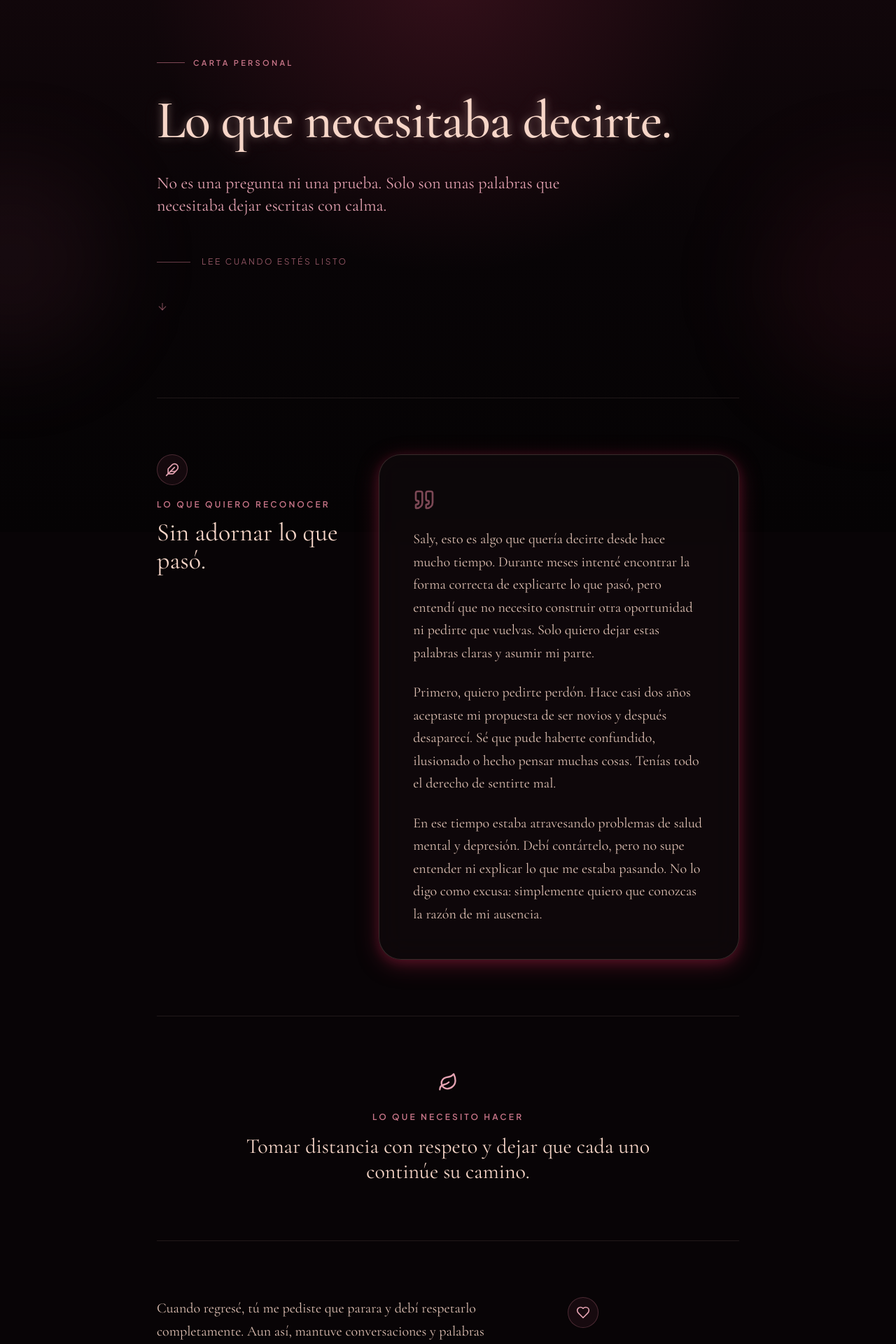
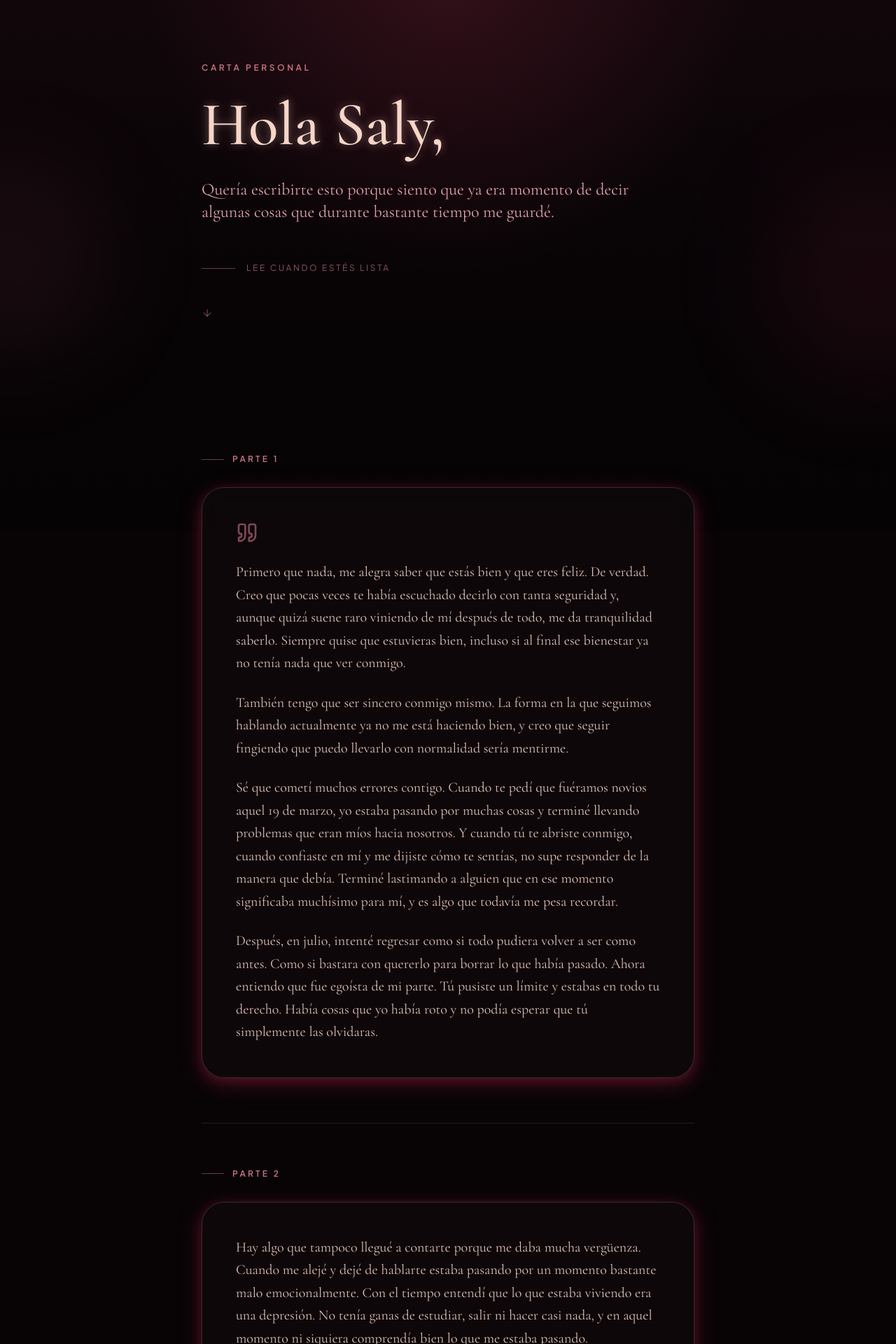
Before and after one commit to dppablito4-oss/playlist_am..., a React (Vite) app: page / in a window 1280 px wide. Shown: the part 40-1960 px from the top of the page at 70% size. Built offline with nearby package versions, Linux system fonts and the light colour scheme.

Commit message:
feat: publish definitive farewell letter

```diff
--- a/src/App.jsx
+++ b/src/App.jsx
@@ -1,27 +1,78 @@
 import React from 'react';
-import { ArrowDown, Feather, Heart, Leaf, Quote } from 'lucide-react';
+import { ArrowDown, Heart, Quote } from 'lucide-react';
 import { motion } from 'framer-motion';
 
-const paragraphs = [
-  'Saly, esto es algo que quería decirte desde hace mucho tiempo. Durante meses intenté encontrar la forma correcta de explicarte lo que pasó, pero entendí que no necesito construir otra oportunidad ni pedirte que vuelvas. Solo quiero dejar estas palabras claras y asumir mi parte.',
-  'Primero, quiero pedirte perdón. Hace casi dos años aceptaste mi propuesta de ser novios y después desaparecí. Sé que pude haberte confundido, ilusionado o hecho pensar muchas cosas. Tenías todo el derecho de sentirte mal.',
-  'En ese tiempo estaba atravesando problemas de salud mental y depresión. Debí contártelo, pero no supe entender ni explicar lo que me estaba pasando. No lo digo como excusa: simplemente quiero que conozcas la razón de mi ausencia.',
-  'Cuando regresé, tú me pediste que parara y debí respetarlo completamente. Aun así, mantuve conversaciones y palabras cariñosas porque una parte de mí seguía pensando que quizá todavía existía una posibilidad. Ahora entiendo que no puedo obligarte a amarme, confiar en mí ni perdonarme.',
-  'También entendí que esta dinámica de seguir hablando y ayudándonos mientras yo mantengo esperanza no me hace bien. Por eso necesito tomar distancia y dejar de buscarte como antes. No es un castigo ni un reclamo; es algo que necesito hacer para poder seguir adelante.',
-  'Te deseo sinceramente lo mejor. No permitas que lo que pasó conmigo te haga cerrar el corazón ni te impida ser feliz. Eres una persona valiosa, inteligente y de buen corazón, y mereces vivir algo bonito y tranquilo.',
-  'Gracias por haber sido importante para mí y por haberme enseñado tanto. Me quedo con lo bueno, asumo lo que hice mal y te dejo seguir tu camino en paz.',
+const letterParts = [
+  {
+    paragraphs: [
+      'Primero que nada, me alegra saber que estás bien y que eres feliz. De verdad. Creo que pocas veces te había escuchado decirlo con tanta seguridad y, aunque quizá suene raro viniendo de mí después de todo, me da tranquilidad saberlo. Siempre quise que estuvieras bien, incluso si al final ese bienestar ya no tenía nada que ver conmigo.',
+      'También tengo que ser sincero conmigo mismo. La forma en la que seguimos hablando actualmente ya no me está haciendo bien, y creo que seguir fingiendo que puedo llevarlo con normalidad sería mentirme.',
+      'Sé que cometí muchos errores contigo. Cuando te pedí que fuéramos novios aquel 19 de marzo, yo estaba pasando por muchas cosas y terminé llevando problemas que eran míos hacia nosotros. Y cuando tú te abriste conmigo, cuando confiaste en mí y me dijiste cómo te sentías, no supe responder de la manera que debía. Terminé lastimando a alguien que en ese momento significaba muchísimo para mí, y es algo que todavía me pesa recordar.',
+      'Después, en julio, intenté regresar como si todo pudiera volver a ser como antes. Como si bastara con quererlo para borrar lo que había pasado. Ahora entiendo que fue egoísta de mi parte. Tú pusiste un límite y estabas en todo tu derecho. Había cosas que yo había roto y no podía esperar que tú simplemente las olvidaras.',
+    ],
+  },
+  {
+    paragraphs: [
+      'Hay algo que tampoco llegué a contarte porque me daba mucha vergüenza. Cuando me alejé y dejé de hablarte estaba pasando por un momento bastante malo emocionalmente. Con el tiempo entendí que lo que estaba viviendo era una depresión. No tenía ganas de estudiar, salir ni hacer casi nada, y en aquel momento ni siquiera comprendía bien lo que me estaba pasando.',
+      'Tal vez debí confiar en ti y decirte que no estaba bien, pero no lo hice. Y no te cuento esto para justificarme ni para cambiar la forma en la que ves lo que pasó. Mis errores fueron míos. Simplemente no quería despedirme dejando también esa parte sin decir.',
+      'Durante todo este último año seguimos hablando con cierta normalidad. Muchas veces estuve ahí cuando necesitabas ayuda con algún trabajo, algún tema o cualquier cosa. Y quiero dejar algo claro: nunca pensé que te aprovecharas de mí ni que me buscaras con malas intenciones.',
+      'El problema fue que yo nunca conseguí separar del todo las cosas.',
+      'Me gustaba poder ayudarte, hablar contigo, saber de ti. Pero en algún punto empecé a guardar una pequeña esperanza de que quizá algún día algo pudiera cambiar. Pensaba que tal vez el tiempo iba a hacer que volvieras a verme como antes.',
+      'Y terminé aferrándome más a esa posibilidad que a la realidad.',
+      'En abril volví a engancharme bastante. Y desde ahí, cualquier mensaje tuyo, incluso uno completamente normal, podía hacer que mi cabeza empezara otra vez con el “quizá algún día”.',
+    ],
+  },
+  {
+    paragraphs: [
+      'Y sé que no puedo seguir viviendo esperando un “quizá”.',
+      'No porque tú hayas hecho algo malo. Tú nunca me prometiste nada. Nunca me dijiste que esperara. Esa esperanza me la construí yo solo.',
+      'Por eso he decidido alejarme y dejar de hablar contigo.',
+      'No quiero que veas esto como un reclamo, ni como una forma de hacerte sentir culpable, ni mucho menos como un intento de que cambies de opinión. Sea cual sea tu decisión, tu forma de verme o el camino que quieras seguir, está bien. La respeto.',
+      'Simplemente yo también necesito tomar una decisión por mí.',
+      'Y mi decisión es cerrar esta etapa.',
+      'No quiero seguir esperando algo que quizá nunca llegue, ni seguir interpretando pequeños momentos como posibilidades. Quiero poder recordar lo nuestro con cariño sin quedarme atrapado ahí.',
+      'Porque sí, a pesar de todo, te tuve muchísimo cariño. Y probablemente una parte de mí siempre va a recordar con cariño quién fuiste en mi vida y lo que significaste para mí en determinado momento.',
+      'Pero querer a alguien también puede significar aceptar que las cosas no salieron como uno imaginaba.',
+      'Y creo que finalmente estoy aprendiendo a aceptar eso.',
+    ],
+  },
+  {
+    paragraphs: [
+      'No me voy pensando que tú me debes algo. Tampoco quiero que pienses que me alejo esperando que algún día regreses. Si nuestros caminos vuelven a cruzarse, será lo que tenga que ser, pero yo ya no quiero vivir pendiente de esa posibilidad.',
+      'Prefiero quedarme con lo bueno.',
+      'Con las conversaciones, los momentos, las cosas que aprendí, incluso con los errores que cometí porque también me hicieron entender muchas cosas sobre mí.',
+      'Y aunque nuestra historia no terminó como alguna vez imaginé, me alegra que haya existido.',
+      'De corazón espero que te vaya bien. En tus estudios, con tu familia, con tus proyectos y con todo lo que quieras construir para tu vida.',
+      'También espero que encuentres personas que sepan cuidarte, respetarte y hacerte sentir tranquila. Y si algún día vuelves a enamorarte, si es que aún no los haces, espero que sea de alguien que sepa valorar esa confianza que alguna vez tú también me diste.',
+      'Creo que algunas personas llegan a nuestra vida para quedarse y otras simplemente dejan algo importante antes de continuar su camino.',
+      'Tú dejaste algo importante en la mía.',
+      'Y creo que ya puedo agradecerlo sin necesidad de seguir aferrándome.',
+      'Cuídate mucho.',
+      'De verdad espero que seas feliz, incluso si esa felicidad ocurre lejos de mí.',
+      'Adiós Saly Beatriz.',
+    ],
+  },
 ];
 
-function Section({ children, className = '' }) {
+function LetterPart({ paragraphs, index }) {
   return (
     <motion.section
-      initial={{ opacity: 0, y: 20 }}
+      initial={{ opacity: 0, y: 18 }}
       whileInView={{ opacity: 1, y: 0 }}
-      viewport={{ once: true, margin: '-60px' }}
-      transition={{ duration: 0.7, ease: 'easeOut' }}
-      className={`relative ${className}`}
+      viewport={{ once: true, margin: '-50px' }}
+      transition={{ duration: 0.65, ease: 'easeOut' }}
+      className="border-t border-rosegold-light/10 py-12 first:border-t-0 sm:py-16"
     >
-      {children}
+      <div className="mb-6 flex items-center gap-3 text-[10px] font-semibold uppercase tracking-[0.24em] text-rosegold-deep sm:mb-8 sm:text-xs sm:tracking-[0.28em]">
+        <span className="h-px w-8 bg-rosegold-deep/50" />
+        Parte {index + 1}
+      </div>
+      <div className="glass-panel rounded-3xl p-6 shadow-burgundy-glow sm:rounded-4xl sm:p-12">
+        {index === 0 && <Quote aria-hidden="true" className="mb-6 h-7 w-7 text-rosegold-deep/60 sm:h-8 sm:w-8" />}
+        <div className="space-y-5 font-serif text-[1.08rem] leading-[1.72] text-rosegold-light/90 sm:space-y-6 sm:text-xl sm:leading-relaxed">
+          {paragraphs.map((paragraph) => <p key={paragraph}>{paragraph}</p>)}
+        </div>
+      </div>
     </motion.section>
   );
 }
@@ -33,83 +84,28 @@ export default function App() {
       <div className="pointer-events-none fixed -left-32 top-1/3 h-72 w-72 rounded-full bg-rosegold-dark/10 blur-3xl" />
       <div className="pointer-events-none fixed -right-32 bottom-1/4 h-80 w-80 rounded-full bg-burgundy-vibrant/10 blur-3xl" />
 
-      <main className="relative z-10 mx-auto max-w-4xl px-4 pb-16 sm:px-8 sm:pb-24">
-        <header className="flex min-h-[68vh] flex-col justify-center py-16 sm:min-h-[76vh] sm:py-20">
-          <div className="mb-7 flex items-center gap-3 text-[10px] font-semibold uppercase tracking-[0.24em] text-rosegold-deep sm:mb-8 sm:text-[11px] sm:tracking-[0.3em]">
-            <span className="h-px w-8 bg-rosegold-deep/60 sm:w-10" />
-            Carta personal
+      <main className="relative z-10 mx-auto max-w-3xl px-4 pb-16 sm:px-8 sm:pb-24">
+        <header className="flex min-h-[72vh] flex-col justify-center py-16 sm:min-h-[78vh] sm:py-20">
+          <p className="mb-7 text-[10px] font-semibold uppercase tracking-[0.25em] text-rosegold-deep sm:mb-8 sm:text-xs sm:tracking-[0.3em]">Carta personal</p>
+          <h1 className="font-serif text-[clamp(3rem,15vw,5.5rem)] font-medium leading-[0.94] text-rosegold-light text-glow-rosegold">Hola Saly,</h1>
+          <p className="mt-7 max-w-2xl font-serif text-xl leading-relaxed text-rosegold-mid sm:mt-9 sm:text-2xl">
+            Quería escribirte esto porque siento que ya era momento de decir algunas cosas que durante bastante tiempo me guardé.
+          </p>
+          <div className="mt-10 flex items-center gap-3 text-rosegold-deep/70 sm:mt-14 sm:gap-4">
+            <span className="h-px w-10 bg-rosegold-deep/50 sm:w-12" />
+            <span className="text-[10px] uppercase tracking-[0.18em] sm:text-xs sm:tracking-[0.22em]">Lee cuando estés lista</span>
           </div>
-
-          <h1 className="max-w-3xl font-serif text-[clamp(2.8rem,13vw,5rem)] font-medium leading-[0.98] text-rosegold-light text-glow-rosegold sm:text-display">
-            Lo que necesitaba decirte.
-          </h1>
-
-          <p className="mt-6 max-w-xl font-serif text-lg leading-relaxed text-rosegold-mid sm:mt-8 sm:text-2xl">
-            No es una pregunta ni una prueba. Solo son unas palabras que necesitaba dejar escritas con calma.
-          </p>
-
-          <div className="mt-10 flex items-center gap-3 text-rosegold-deep/70 sm:mt-14 sm:gap-4">
-            <div className="h-px w-10 bg-rosegold-deep/50 sm:w-12" />
-            <span className="text-[10px] uppercase tracking-[0.18em] sm:text-xs sm:tracking-[0.22em]">Lee cuando estés listo</span>
-          </div>
-
           <ArrowDown aria-hidden="true" className="mt-10 h-4 w-4 text-rosegold-deep/50 sm:mt-12" />
         </header>
 
-        <Section className="grid gap-7 border-t border-rosegold-light/10 py-14 sm:gap-10 sm:py-20 lg:grid-cols-[0.7fr_1.3fr]">
-          <div>
-            <div className="mb-4 flex h-10 w-10 items-center justify-center rounded-full border border-rosegold-deep/30 bg-rosegold-dark/10 sm:mb-5 sm:h-11 sm:w-11">
-              <Feather className="h-4 w-4 text-rosegold-mid sm:h-5 sm:w-5" />
-            </div>
-            <p className="text-[10px] font-semibold uppercase tracking-[0.22em] text-rosegold-deep sm:text-xs sm:tracking-[0.26em]">Lo que quiero reconocer</p>
-            <h2 className="mt-3 max-w-xs font-serif text-3xl leading-tight text-rosegold-light sm:text-4xl">Sin adornar lo que pasó.</h2>
-          </div>
+        <article aria-label="Carta para Saly">
+          {letterParts.map((part, index) => <LetterPart key={index} paragraphs={part.paragraphs} index={index} />)}
+        </article>
 
-          <article className="glass-panel rounded-3xl p-6 shadow-burgundy-glow sm:rounded-4xl sm:p-12">
-            <Quote aria-hidden="true" className="mb-5 h-7 w-7 text-rosegold-deep/60 sm:mb-6 sm:h-8 sm:w-8" />
-            <div className="space-y-5 font-serif text-[1.08rem] leading-[1.7] text-rosegold-light/90 sm:space-y-6 sm:text-xl sm:leading-relaxed">
-              {paragraphs.slice(0, 3).map((paragraph) => <p key={paragraph}>{paragraph}</p>)}
-            </div>
-          </article>
-        </Section>
-
-        <Section className="border-y border-rosegold-light/10 py-14 sm:py-20">
-          <div className="mx-auto flex max-w-2xl flex-col items-center px-2 text-center sm:px-8">
-            <Leaf className="mb-5 h-6 w-6 text-rosegold-mid sm:mb-7 sm:h-7 sm:w-7" />
-            <p className="mb-4 text-[10px] font-semibold uppercase tracking-[0.22em] text-rosegold-deep sm:text-xs sm:tracking-[0.26em]">Lo que necesito hacer</p>
-            <p className="font-serif text-2xl leading-tight text-rosegold-light sm:text-3xl">
-              Tomar distancia con respeto y dejar que cada uno continúe su camino.
-            </p>
-          </div>
-        </Section>
-
-        <Section className="grid gap-7 py-14 sm:gap-10 sm:py-20 lg:grid-cols-[1.3fr_0.7fr]">
-          <article className="order-2 space-y-5 font-serif text-[1.08rem] leading-[1.7] text-rosegold-light/90 sm:space-y-6 sm:text-xl sm:leading-relaxed lg:order-1">
-            {paragraphs.slice(3).map((paragraph) => <p key={paragraph}>{paragraph}</p>)}
-          </article>
-
-          <div className="order-1 lg:order-2 lg:pl-8">
-            <div className="mb-4 flex h-10 w-10 items-center justify-center rounded-full border border-rosegold-deep/30 bg-rosegold-dark/10 sm:mb-5 sm:h-11 sm:w-11">
-              <Heart className="h-4 w-4 text-rosegold-mid sm:h-5 sm:w-5" />
-            </div>
-            <p className="text-[10px] font-semibold uppercase tracking-[0.22em] text-rosegold-deep sm:text-xs sm:tracking-[0.26em]">Lo que queda</p>
-            <h2 className="mt-3 font-serif text-3xl leading-tight text-rosegold-light sm:text-4xl">Gratitud, aprendizaje y paz.</h2>
-          </div>
-        </Section>
-
-        <Section className="border-t border-rosegold-light/10 py-20 text-center sm:py-24">
-          <Heart aria-hidden="true" className="mx-auto mb-6 h-7 w-7 fill-rosegold-dark/30 text-rosegold-mid sm:mb-7 sm:h-8 sm:w-8" />
-          <p className="mx-auto max-w-xl font-serif text-2xl leading-relaxed text-rosegold-light sm:text-3xl">
-            Me quedo con lo bueno, asumo lo que hice mal y te dejo seguir tu camino en paz.
-          </p>
-          <div className="mt-9 sm:mt-12">
-            <span className="font-script text-4xl text-rosegold-mid sm:text-5xl">Samuel</span>
-            <p className="mt-3 text-[10px] uppercase tracking-[0.24em] text-rosegold-deep">Con cariño</p>
-          </div>
-        </Section>
-
-        <footer className="border-t border-rosegold-light/10 pt-7 text-center text-xs leading-relaxed text-rosegold-deep/70 sm:pt-8">
-          No hace falta responder. Cuídate mucho.
+        <footer className="border-t border-rosegold-light/10 pt-8 text-center sm:pt-10">
+          <Heart aria-hidden="true" className="mx-auto mb-5 h-7 w-7 fill-rosegold-dark/30 text-rosegold-mid" />
+          <p className="font-script text-4xl text-rosegold-mid sm:text-5xl">Samuel</p>
+          <p className="mt-4 text-xs leading-relaxed text-rosegold-deep/70">No hace falta responder. Cuídate mucho.</p>
         </footer>
       </main>
     </div>
```
Also changed, not shown: 1 other file (tests, documents, lock files or other folders).
